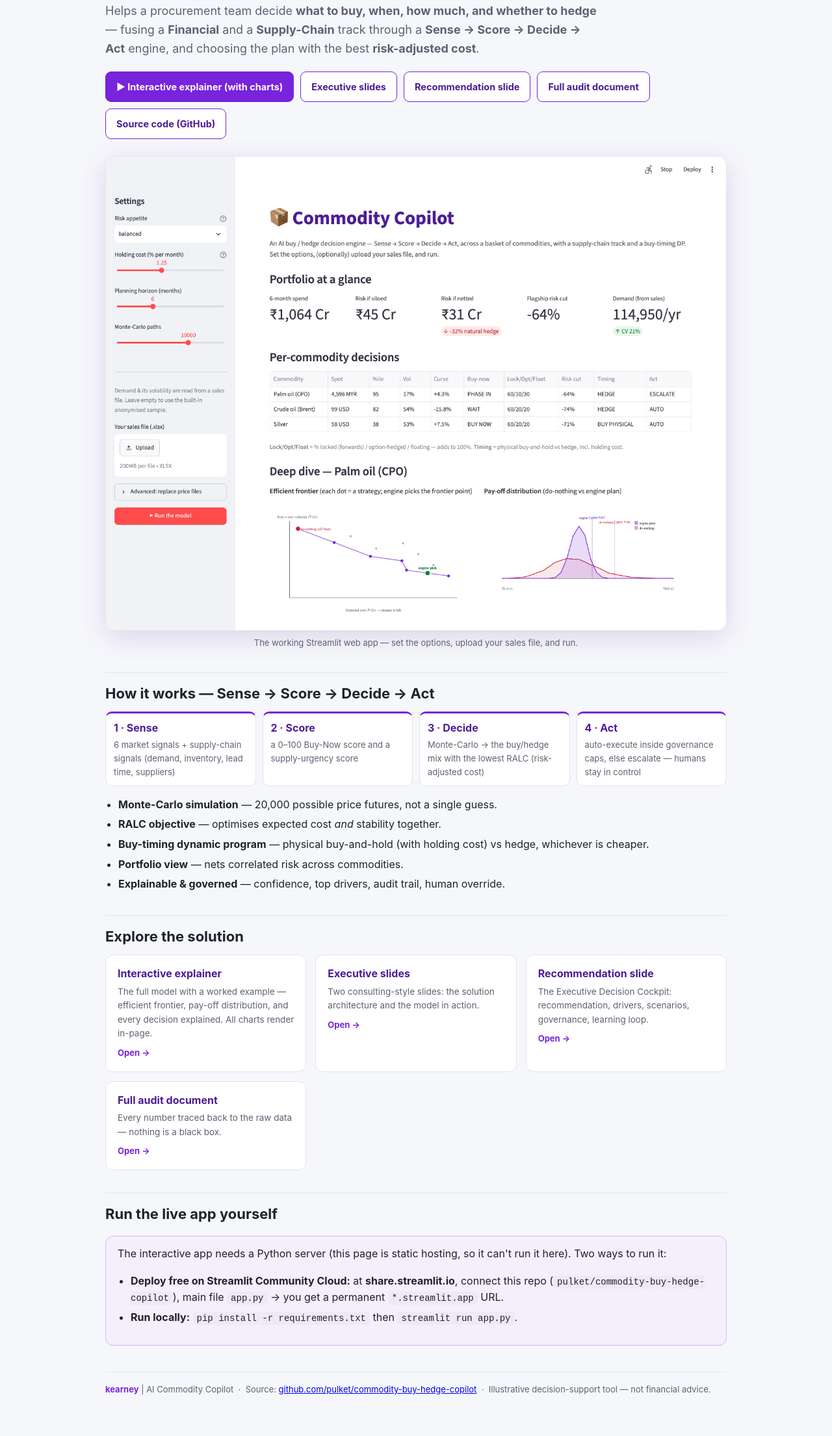
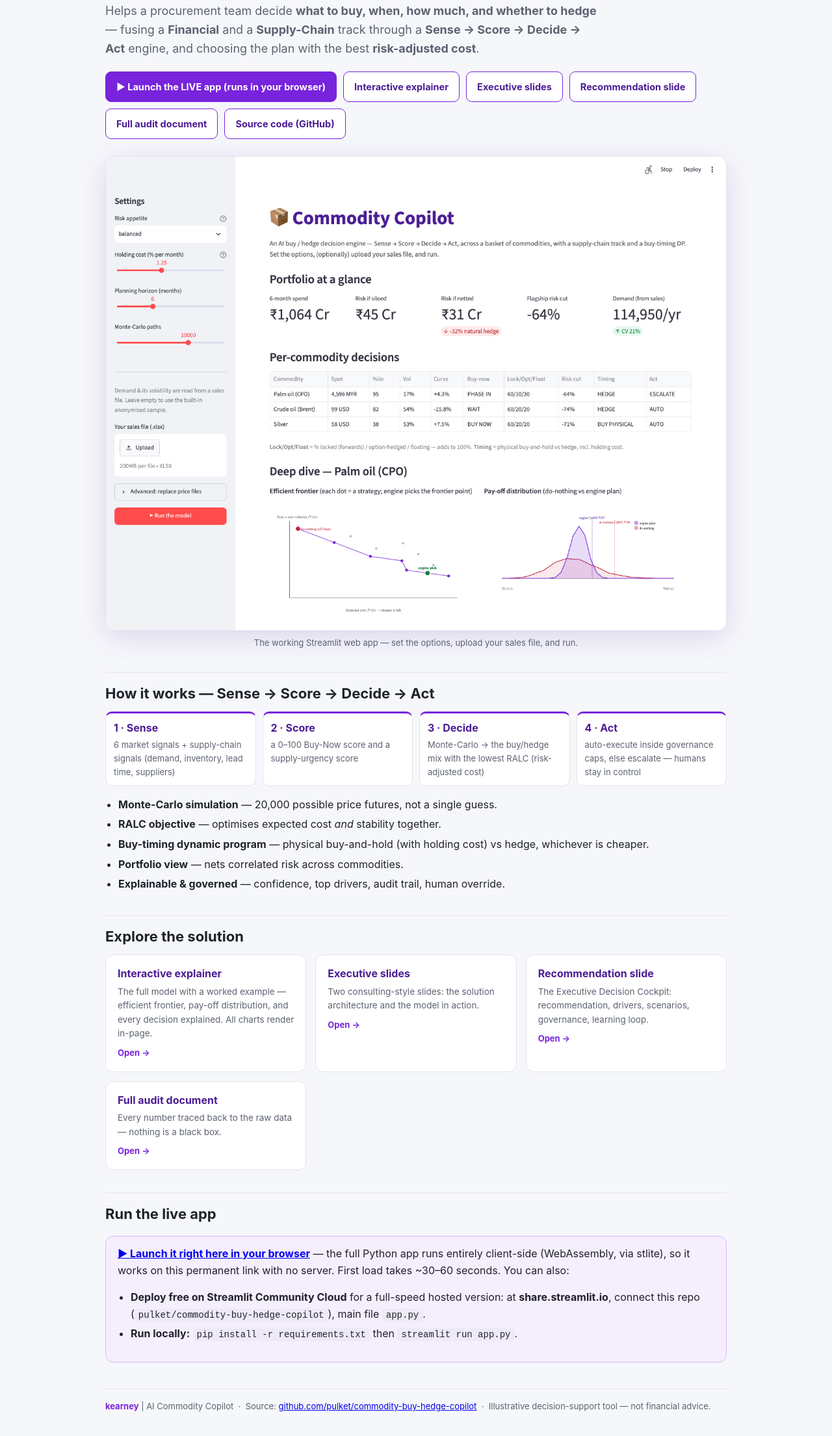
Before and after one commit to pulket/commodity-buy-hedge-copilot, a plain HTML site: page docs/index.html in a window 1280 px wide. Shown: the part 144-2354 px from the top of the page at 65% size. Drawn offline with Linux system fonts and the light colour scheme.

Commit message:
Add in-browser live app (stlite) at docs/live.html

```diff
--- a/docs/index.html
+++ b/docs/index.html
@@ -50,7 +50,8 @@
   engine, and choosing the plan with the best <b>risk-adjusted cost</b>.</p>
 
   <div class="btns">
-    <a class="btn primary" href="explainer.html">▶ Interactive explainer (with charts)</a>
+    <a class="btn primary" href="live.html">▶ Launch the LIVE app (runs in your browser)</a>
+    <a class="btn ghost" href="explainer.html">Interactive explainer</a>
     <a class="btn ghost" href="slides.html">Executive slides</a>
     <a class="btn ghost" href="recommendation.html">Recommendation slide</a>
     <a class="btn ghost" href="audit.html">Full audit document</a>
@@ -83,14 +84,15 @@
     <a class="card" href="audit.html"><h3>Full audit document</h3><p>Every number traced back to the raw data — nothing is a black box.</p><span class="go">Open →</span></a>
   </div>
 
-  <h2>Run the live app yourself</h2>
+  <h2>Run the live app</h2>
   <div class="callout">
-    The interactive app needs a Python server (this page is static hosting, so it can't run it here).
-    Two ways to run it:
+    <b><a href="live.html">▶ Launch it right here in your browser</a></b> — the full Python app runs entirely
+    client-side (WebAssembly, via stlite), so it works on this permanent link with no server. First load
+    takes ~30–60 seconds. You can also:
     <ul>
-      <li><b>Deploy free on Streamlit Community Cloud:</b> at <b>share.streamlit.io</b>, connect this repo
-        (<code>pulket/commodity-buy-hedge-copilot</code>), main file <code>app.py</code> → you get a permanent
-        <code>*.streamlit.app</code> URL.</li>
+      <li><b>Deploy free on Streamlit Community Cloud</b> for a full-speed hosted version: at
+        <b>share.streamlit.io</b>, connect this repo (<code>pulket/commodity-buy-hedge-copilot</code>),
+        main file <code>app.py</code>.</li>
       <li><b>Run locally:</b> <code>pip install -r requirements.txt</code> then <code>streamlit run app.py</code>.</li>
     </ul>
   </div>
```
Also changed, not shown: docs/live.html (added, +43 -0 lines), 18 other files.
